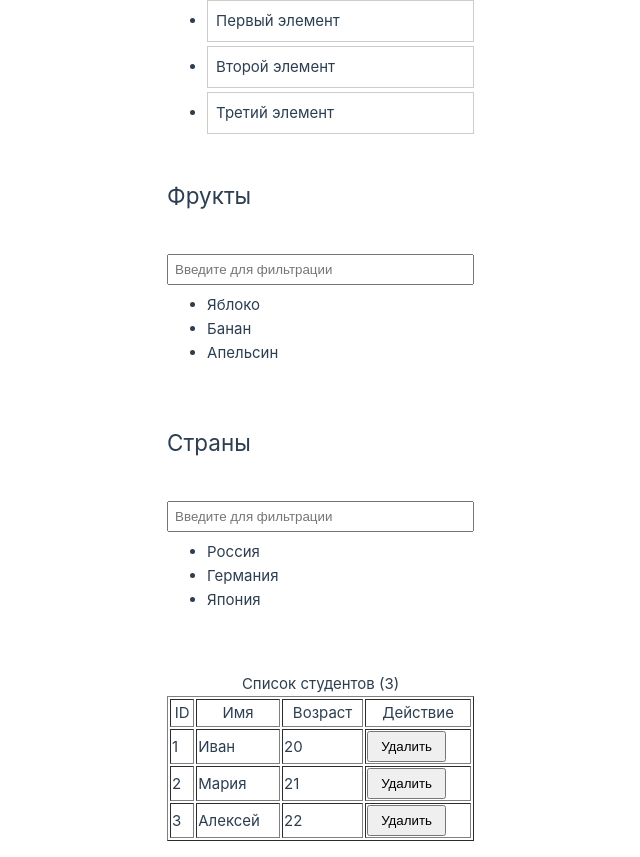
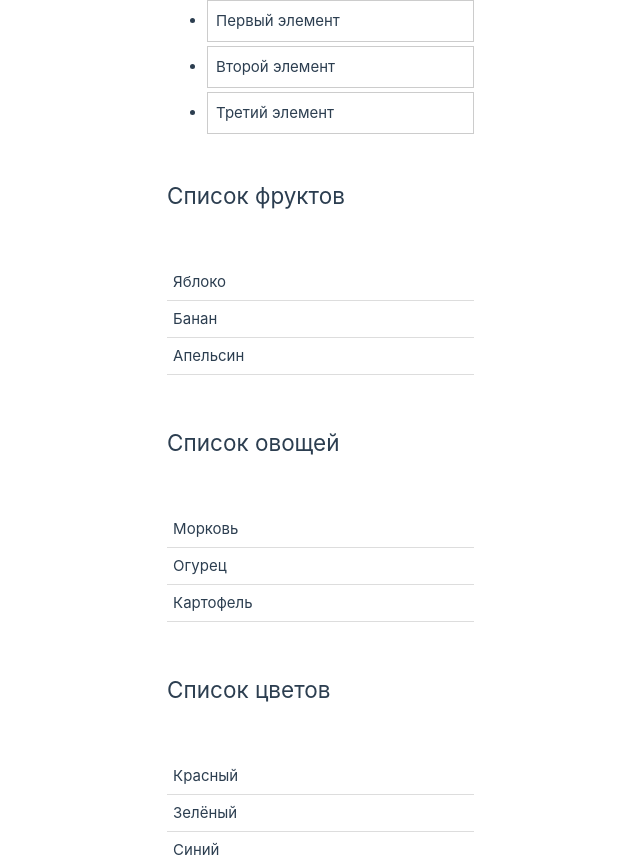
Before and after one commit to Valkyrie22fi/specialist, a Vue app: page / in a window 1280 px wide. Shown: the top 857 px of the page, without its empty margins (166-806 px from the left). Built offline with nearby package versions, Linux system fonts and the light colour scheme.

Commit message:
task 9.4

```diff
--- a/src/components/Task/AppTasks.vue
+++ b/src/components/Task/AppTasks.vue
@@ -19,14 +19,32 @@
       </template>
     </my-item>
   </ul>
+  <!-- Задача 2 -->
+   <h2>Список фруктов</h2>
+    <MyList :items="fruits" />
+
+    <h2>Список овощей</h2>
+    <MyList :items="vegetables" />
+
+    <h2>Список цветов</h2>
+    <MyList :items="colors" />
 </template>
 
 <script>
 import MyItem from "./MyItem.vue";
+import MyList from "./MyList.vue";
 
 export default {
   components: {
-    MyItem
+    MyItem,
+    MyList
+  },
+  data() {
+    return {
+      fruits: ["Яблоко", "Банан", "Апельсин"],
+      vegetables: ["Морковь", "Огурец", "Картофель"],
+      colors: ["Красный", "Зелёный", "Синий"]
+    };
   }
 }
 </script>
--- /dev/null
+++ b/src/components/Task/MyList.vue
@@ -0,0 +1,35 @@
+<template>
+  <ul class="my-list">
+    <li
+      v-for="(item, index) in items"
+      :key="index"
+    >
+      {{ item }}
+    </li>
+  </ul>
+</template>
+
+<script>
+export default {
+  name: "MyList",
+  props: {
+    items: {
+      type: Array,
+      required: true
+    }
+  }
+}
+</script>
+
+<style scoped>
+.my-list {
+  margin: 10px 0;
+  padding: 0;
+  list-style: none;
+}
+
+.my-list li {
+  padding: 6px;
+  border-bottom: 1px solid #ddd;
+}
+</style>
```
